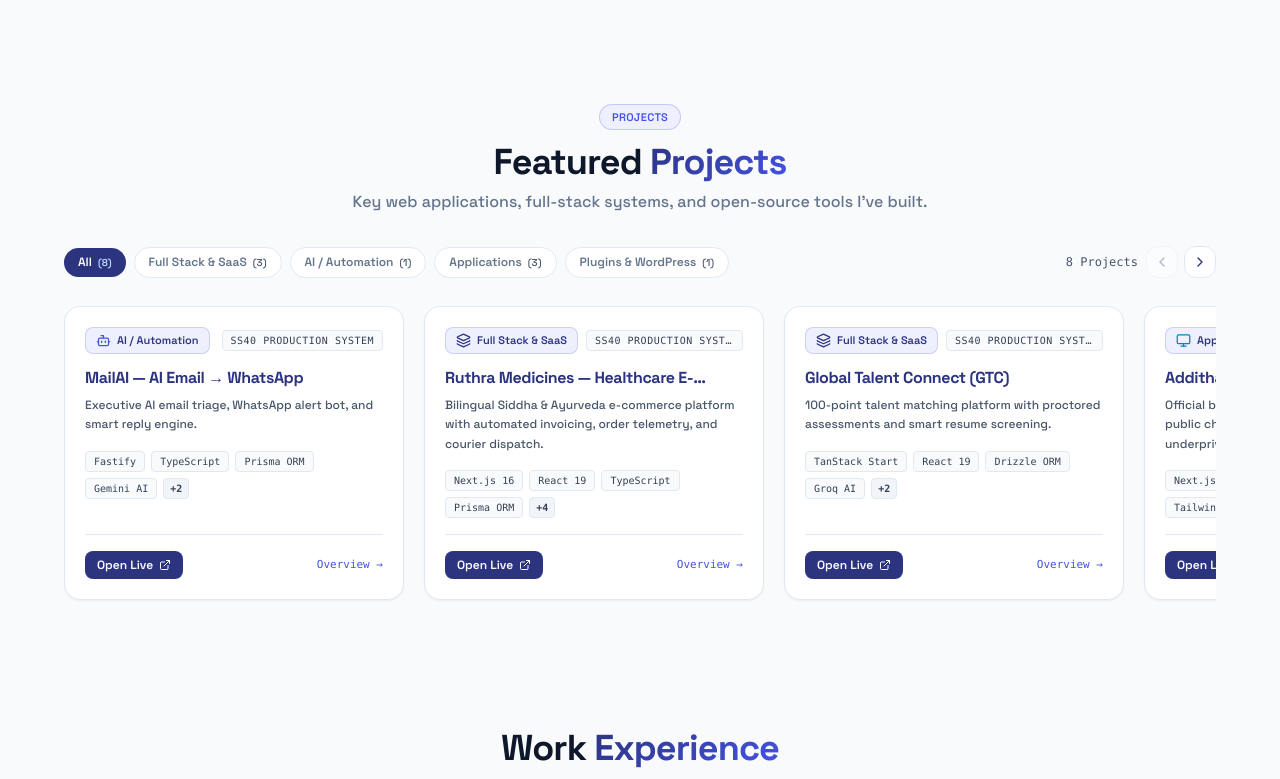
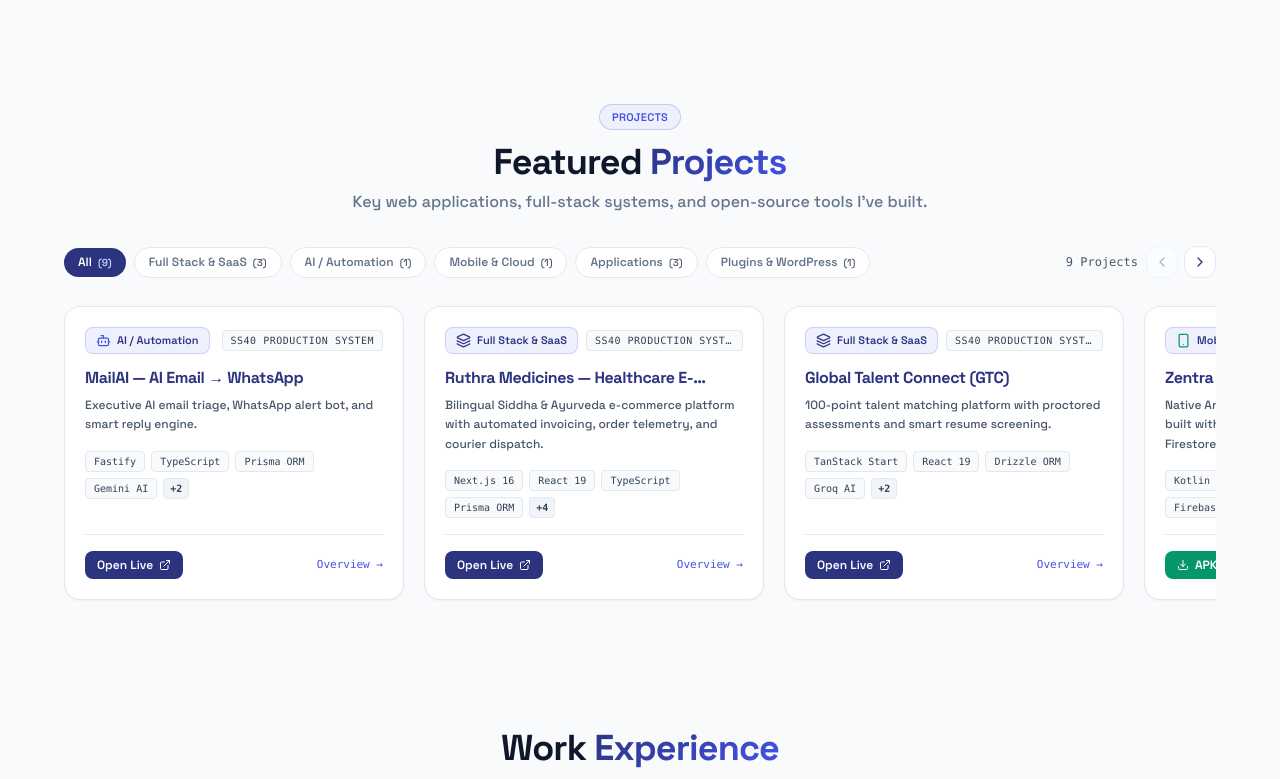
Before and after one commit to AbrahamSamuel2003/portfolio, a React (Vite) app: page / in a window 1280 px wide. Shown: the part 1680-2459 px from the top of the page. Built offline with nearby package versions, Linux system fonts and the light colour scheme.

Commit message:
feat(projects): add Zentra Fitness Android application with downloadable APK and case study

```diff
--- a/src/components/pages/BlogsPage.jsx
+++ b/src/components/pages/BlogsPage.jsx
@@ -4,7 +4,7 @@ import {
   ArrowLeft, ExternalLink, Github, MessageCircle, Mail,
   CheckCircle2, Code2, Server, Database, Bot, Shield,
   Layers, Terminal, ChevronDown, Sparkles, BookOpen, Clock,
-  MapPin, Award, Building2, Cpu, Globe
+  MapPin, Award, Building2, Cpu, Globe, Download, Smartphone
 } from "lucide-react";
 
 const CASE_STUDIES = [
@@ -67,6 +67,27 @@ const CASE_STUDIES = [
       "Low-latency data modeling utilizing Drizzle ORM and Better-Auth session cryptography."
     ],
     impact: "Shortlisted candidates are qualified with 92% assessment accuracy, cutting initial screening time by 70%."
+  },
+  {
+    id: "zentra-fitness",
+    title: "Zentra Fitness — Android Fitness & Calorie Tracking App",
+    category: "Mobile & Cloud",
+    tagline: "Native Android App Engineered with Kotlin, XML, Firebase Auth & Cloud Firestore",
+    period: "2024",
+    accent: "#10B981",
+    bgAccent: "#ECFDF5",
+    apk: "/downloads/Zentra.apk",
+    technologies: ["Kotlin", "Android SDK", "XML Layouts", "Firebase Authentication", "Cloud Firestore", "NoSQL", "Android Jetpack"],
+    problem: "Fitness enthusiasts struggle with over-complicated, paywalled workout apps and unreliable offline logging. Users require a clean, responsive native Android application for daily calorie tracking, workout logging, and secure real-time cloud data synchronization.",
+    architecture: "Developed natively for Android using Kotlin and modular XML layouts. Application state is securely partitioned using Firebase Authentication (supporting session persistence and user data sandboxing). Real-time telemetry, calorie calculations, and fitness logs are synchronized with a cloud-hosted NoSQL Cloud Firestore database, ensuring offline-first resilience and low-latency cloud synchronization.",
+    keyHighlights: [
+      "Native Android architecture with Kotlin delivering fluid UI response and minimal memory overhead.",
+      "Firebase Authentication integration ensuring secure, isolated user session management.",
+      "Cloud Firestore NoSQL database modeling for real-time fitness metrics and daily calorie logs.",
+      "Native XML layout components optimized across diverse Android screen densities and orientations.",
+      "Production-ready signed APK release (20.1 MB) available for immediate device installation."
+    ],
+    impact: "Functional native mobile application with full cloud connectivity, demonstrating native Android engineering and cloud backend integration."
   },
   {
     id: "addithalam",
@@ -399,6 +420,16 @@ export default memo(function BlogsPage({ onBackToHome }) {
                           <ExternalLink size={13} />
                         </a>
                       )}
+                      {study.apk && (
+                        <a
+                          href={study.apk}
+                          download
+                          className="inline-flex items-center gap-1.5 px-3 py-1.5 rounded-xl bg-emerald-600 text-white text-xs font-semibold hover:bg-emerald-700 transition-colors shadow-xs"
+                        >
+                          <Download size={13} />
+                          <span>Download APK (20 MB)</span>
+                        </a>
+                      )}
                       {study.github && (
                         <a
                           href={study.github}
--- a/src/components/sections/About.jsx
+++ b/src/components/sections/About.jsx
@@ -30,7 +30,7 @@ const ABOUT_CARDS = [
       "MailAI: Executive AI triage pipeline delivering priority email alerts directly to WhatsApp.",
       "Ruthra Medicines: Bilingual Siddha & Ayurveda e-commerce with automated PDF billing and courier dispatch.",
       "Global Talent Connect & SS40 Portal: 100-point candidate screening and high-throughput corporate CMS.",
-      "Engineered complete web applications with real-time alerts, secure checkout, and easy-to-use dashboards."
+      "Zentra Fitness: Native Android fitness and calorie tracking app built with Kotlin, Firebase Auth, and Cloud Firestore."
     ],
     accent: "#2C3480",
     bgAccent: "#EEF0FD"
--- a/src/components/ui/ProjectCarousel.jsx
+++ b/src/components/ui/ProjectCarousel.jsx
@@ -3,7 +3,7 @@ import { createPortal } from "react-dom";
 import { motion, AnimatePresence } from "framer-motion";
 import {
   ChevronLeft, ChevronRight, ExternalLink, Code2,
-  Bot, Layers, Monitor, Zap, CheckCircle2, X
+  Bot, Layers, Monitor, Zap, CheckCircle2, X, Download, Smartphone
 } from "lucide-react";
 
 export default function ProjectCarousel({ projects }) {
@@ -13,7 +13,7 @@ export default function ProjectCarousel({ projects }) {
   const [canScrollLeft, setCanScrollLeft] = useState(false);
   const [canScrollRight, setCanScrollRight] = useState(true);
 
-  const categories = ["All", "Full Stack & SaaS", "AI / Automation", "Applications", "Plugins & WordPress"];
+  const categories = ["All", "Full Stack & SaaS", "AI / Automation", "Mobile & Cloud", "Applications", "Plugins & WordPress"];
 
   const filteredProjects = useMemo(() => {
     if (activeCategory === "All") return projects;
@@ -85,6 +85,7 @@ export default function ProjectCarousel({ projects }) {
     if (category.includes("AI")) return <Bot size={15} className="text-[#4452E6]" />;
     if (category.includes("SaaS") || category.includes("Full Stack")) return <Layers size={15} className="text-[#2C3480]" />;
     if (category.includes("Plugin")) return <Zap size={15} className="text-indigo-600" />;
+    if (category.includes("Mobile") || category.includes("Android") || category.includes("App")) return <Smartphone size={15} className="text-emerald-600" />;
     return <Monitor size={15} className="text-sky-600" />;
   };
 
@@ -214,6 +215,19 @@ export default function ProjectCarousel({ projects }) {
                   </a>
                 )}
 
+                {project.apk && (
+                  <a
+                    href={project.apk}
+                    download
+                    onClick={(e) => e.stopPropagation()}
+                    aria-label={`Download ${project.title} APK`}
+                    className="inline-flex items-center gap-1.5 px-3 py-1.5 rounded-lg bg-emerald-600 text-white text-xs font-semibold hover:bg-emerald-700 transition-colors duration-200 shadow-xs cursor-pointer"
+                  >
+                    <Download size={12} />
+                    <span>APK</span>
+                  </a>
+                )}
+
                 {project.github && (
                   <a
                     href={project.github}
@@ -286,8 +300,8 @@ export default function ProjectCarousel({ projects }) {
                       </button>
                     </div>
 
-                    {/* TOP ACTION BAR: Visit Live Application (prominently at top!) */}
-                    {(selectedProject.live || selectedProject.github) && (
+                    {/* TOP ACTION BAR: Visit Live Application / Download APK */}
+                    {(selectedProject.live || selectedProject.github || selectedProject.apk) && (
                       <div className="flex flex-wrap items-center gap-2 pt-1">
                         {selectedProject.live && (
                           <a
@@ -298,6 +312,17 @@ export default function ProjectCarousel({ projects }) {
                           >
                             <span>Visit Live Application</span>
                             <ExternalLink size={14} />
+                          </a>
+                        )}
+
+                        {selectedProject.apk && (
+                          <a
+                            href={selectedProject.apk}
+                            download
+                            className="inline-flex items-center gap-2 px-4 py-2 rounded-xl bg-emerald-600 hover:bg-emerald-700 text-white text-xs sm:text-sm font-semibold transition-colors duration-200 shadow-xs cursor-pointer active:scale-98"
+                          >
+                            <Download size={14} />
+                            <span>Download Android APK (20 MB)</span>
                           </a>
                         )}
 
@@ -392,6 +417,16 @@ export default function ProjectCarousel({ projects }) {
                           <ExternalLink size={12} />
                         </a>
                       )}
+                      {selectedProject.apk && (
+                        <a
+                          href={selectedProject.apk}
+                          download
+                          className="sm:hidden inline-flex items-center gap-1.5 px-3 py-1.5 rounded-lg bg-emerald-600 text-white text-xs font-semibold hover:bg-emerald-700 transition-all"
+                        >
+                          <Download size={12} />
+                          <span>APK</span>
+                        </a>
+                      )}
                       <button
                         onClick={() => setSelectedProject(null)}
                         className="px-4 py-2 rounded-xl border border-[#E2E8F0] bg-white text-xs font-medium text-[#334155] hover:text-[#0F172A] hover:bg-[#F1F5F9] transition-colors cursor-pointer shadow-2xs"
--- a/src/data/portfolioData.js
+++ b/src/data/portfolioData.js
@@ -91,6 +91,27 @@ export const allProjects = [
     github: null,
     highlight: "SS40 Production System",
     accent: "violet"
+  },
+  {
+    id: "zentra-fitness",
+    title: "Zentra Fitness — Android App",
+    category: "Mobile & Cloud",
+    shortDesc: "Native Android fitness and calorie tracking app built with Kotlin, XML, Firebase Auth, and Cloud Firestore.",
+    overview: "Zentra Fitness is a native Android mobile application designed for personal fitness management, daily calorie intake tracking, and cloud data synchronization.",
+    problemSolved: "Fitness enthusiasts struggle with over-complicated, paywalled workout apps. Zentra Fitness provides a clean, native Android mobile experience with real-time Cloud Firestore synchronization and secure Firebase Authentication.",
+    keyFeatures: [
+      "Native Android architecture developed using Kotlin and responsive XML UI layouts.",
+      "Secure user authentication state management powered by Firebase Authentication.",
+      "Cloud-hosted NoSQL database connectivity with Cloud Firestore for real-time fitness telemetry.",
+      "Dedicated calorie tracking and digital fitness progress logging.",
+      "Production-ready signed APK (20.1 MB) available for direct Android installation."
+    ],
+    technologies: ["Kotlin", "Android SDK", "XML Layouts", "Firebase Auth", "Cloud Firestore", "NoSQL"],
+    live: null,
+    github: null,
+    apk: "/downloads/Zentra.apk",
+    highlight: "Native Android App",
+    accent: "emerald"
   },
   {
     id: "addithalam-foundation",
```
Also changed, not shown: public/ai-catalog.json (+13 -0 lines), public/.well-known/ai-catalog.json, public/.well-known/ard.json, public/llms.txt, 1 other file (tests, documents, lock files or other folders).
